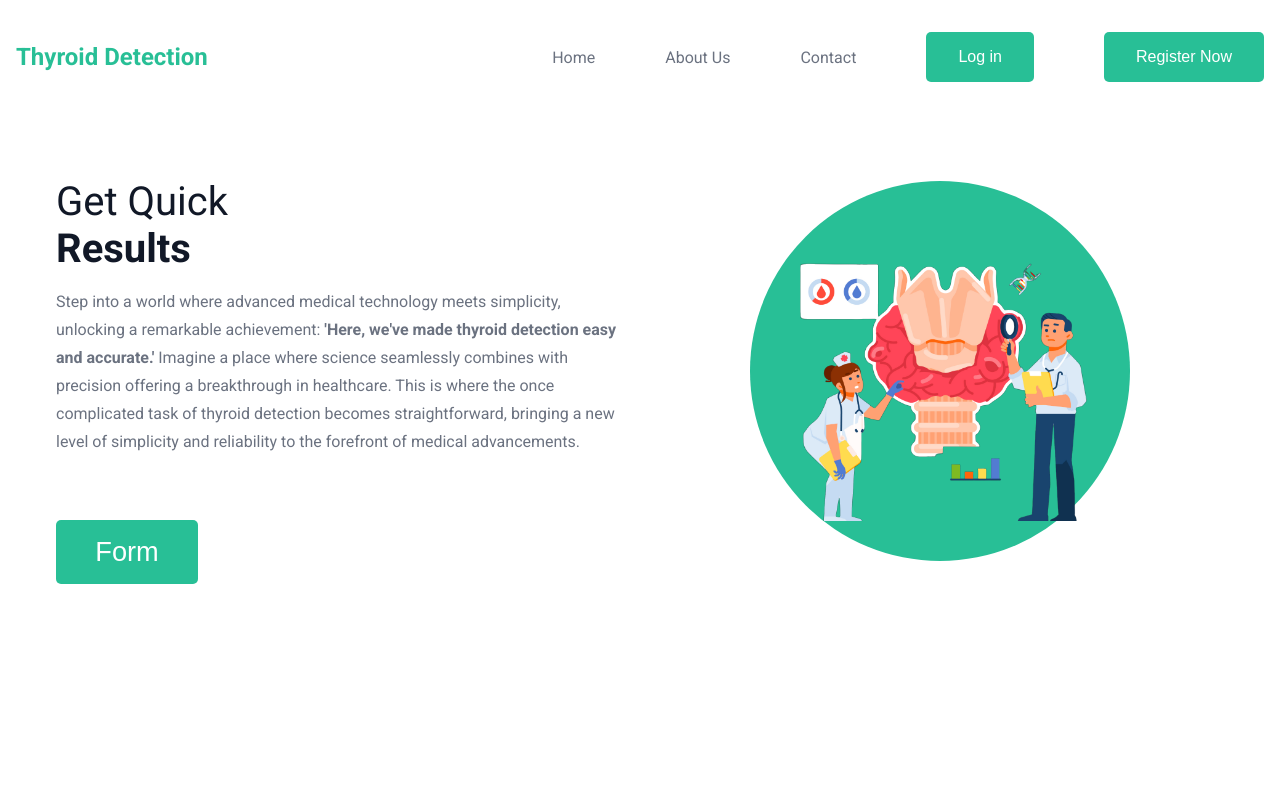
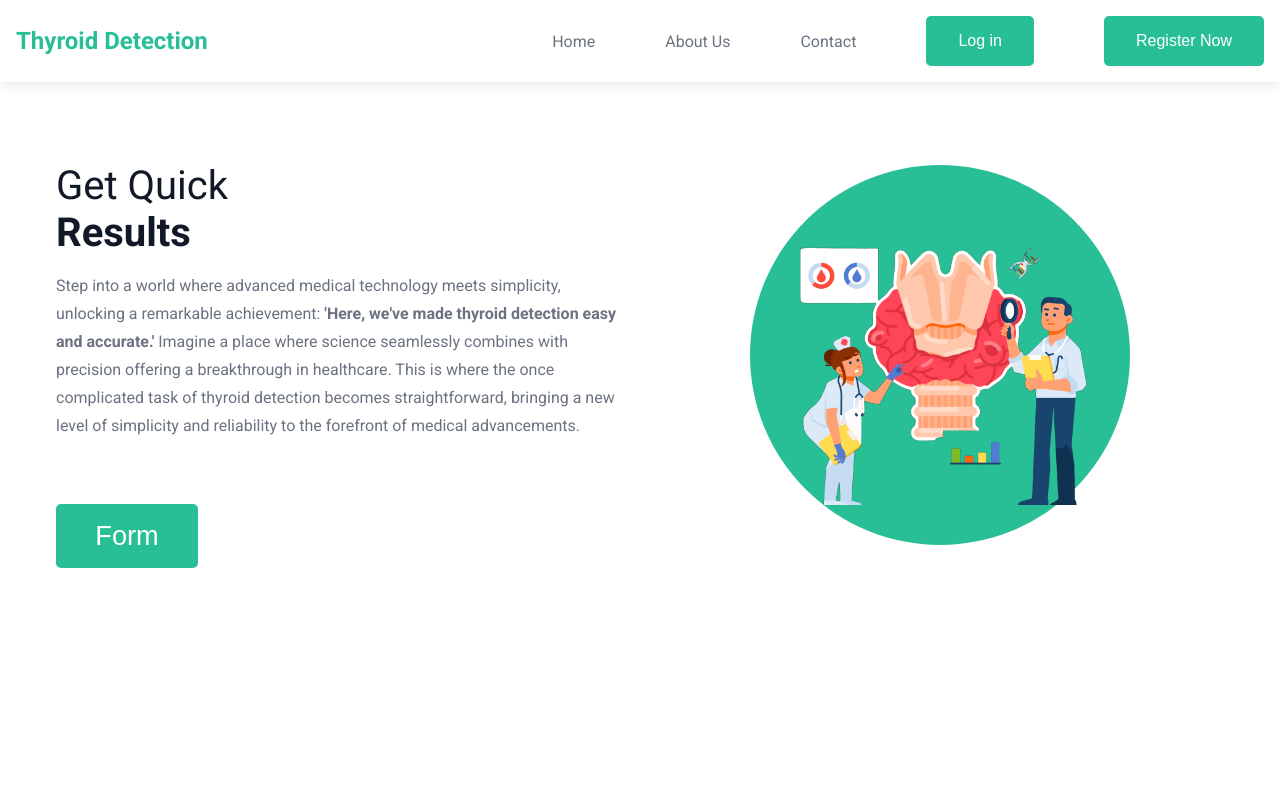
Before and after one commit to Durga-prasad-1/G63ps, a React (Create React App) app in the folder Frontend/: page / in a window 1280 px wide. Shown: the top 800 px of the page. Built offline with nearby package versions, Linux system fonts and the light colour scheme.

Commit message:
made changes in navbar to sticky position:

```diff
--- a/Frontend/src/components/App.jsx
+++ b/Frontend/src/components/App.jsx
@@ -32,7 +32,9 @@ function App(){
 
 
         <Router>
+            <div style={{'position':'sticky', 'top':0 ,'zIndex':80 }}>
             {kk||setNav ?<Navbar2 set={setNav} func={handleNav} googleProfile={googleProfile} googlefunc={handleGoogle}/>:<Navbar/>} {/**kk for token and setNav for first time navbar change */}
+            </div>
             <Routes>
 
             <Route path="/about" element={<Contact/>} />
--- a/Frontend/src/components/navbar/navbar.css
+++ b/Frontend/src/components/navbar/navbar.css
@@ -1,15 +1,13 @@
-.nav {
-    padding: 2rem 1rem 1rem 1rem;
+.nav,#nave {
+    padding: 1rem 1rem 1rem 1rem;
     display: flex;
     align-items: center;
     justify-content: space-between;
     font-family: "Roboto", sans-serif;
     gap: 1rem;
     max-width: 100vw;
-    position: sticky;
-    top: 0;
     background-color: white;
-    z-index: 80;
+    box-shadow: rgba(0, 0, 0, 0.08) 0px 4px 12px;
     }
 
     .nav__logo {
--- a/Frontend/src/components/navbar/navlink2.jsx
+++ b/Frontend/src/components/navbar/navlink2.jsx
@@ -36,7 +36,7 @@ function Navbar2(props){
 
     return(
         <div>
-        <nav className="nav">
+        <nav id="nave">
             <div className="nav__logo">Thyroid Detection</div>
                 <ul className={
                 showMediaIcons ? "nav__links mobile_menu_links" : "nav__links"
```
